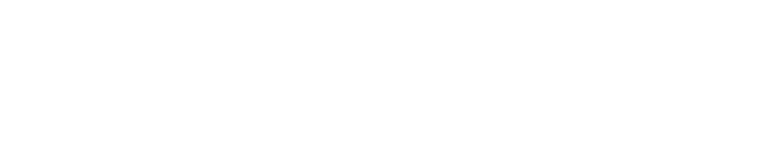
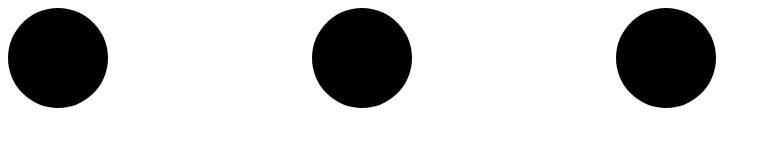
Before and after one commit to DS4200-S22/hw-04-julie-and-carissa-1, a plain HTML site: page index.html in a window 1280 px wide. Shown: the whole page, without its empty margins (0-771 px from the left). Drawn offline with Linux system fonts and the light colour scheme.

Commit message:
made circles

```diff
--- a/index.html
+++ b/index.html
@@ -7,8 +7,17 @@
 
 
 <body>
-
-
+    <div>
+        <svg>
+            <circle cx="50" cy="50" r="50"/>
+        </svg>
+        <svg>
+            <circle cx="50" cy="50"r="50"/>
+        </svg>
+        <svg>
+            <circle cx="50" cy="50"r="50"/>
+        </svg>
+    </div>
 </body>
 
 </html>
```
